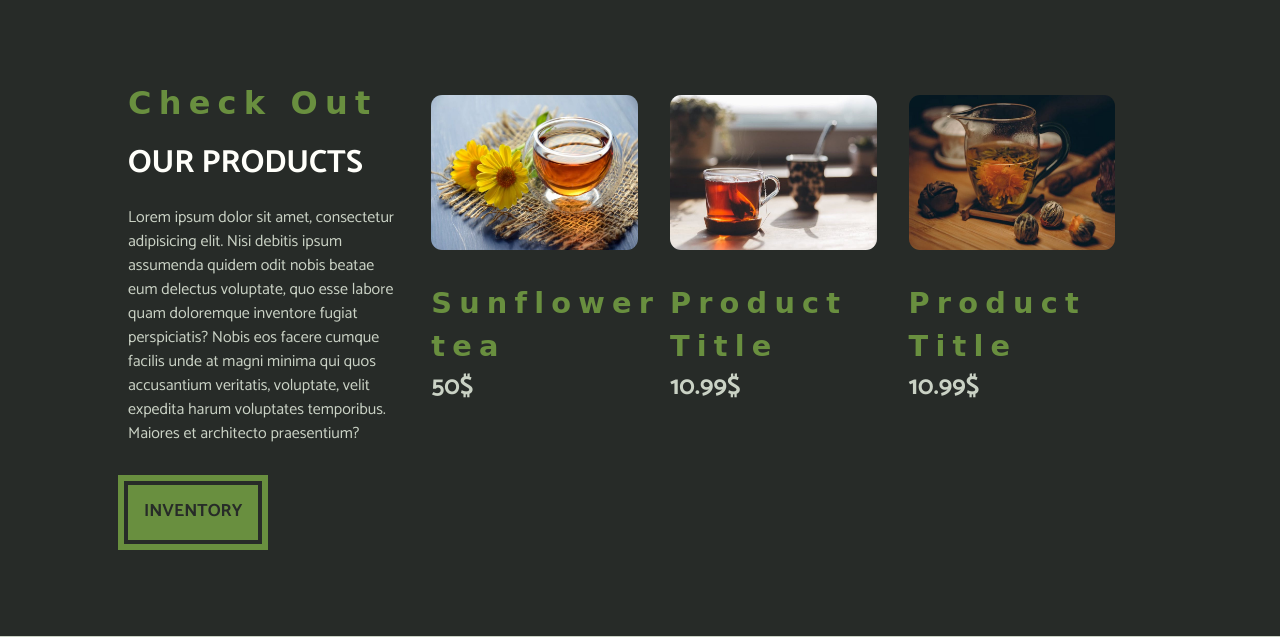
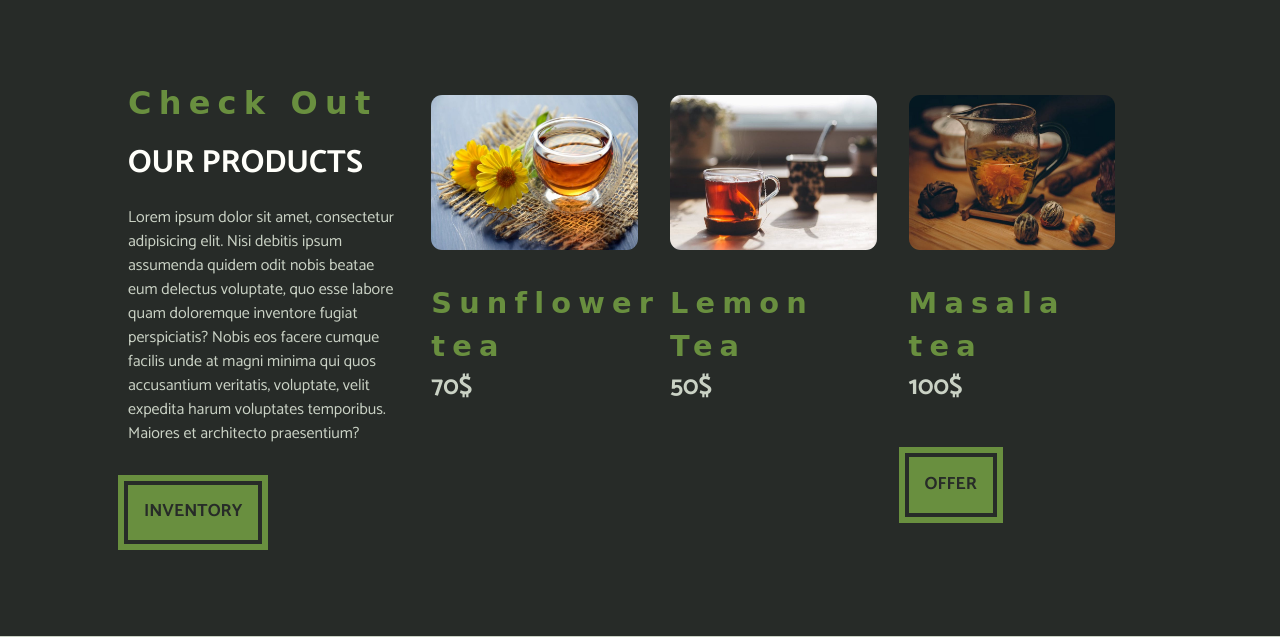
Before and after one commit to Manash-git/Django-101, a Django app: page / in a window 1280 px wide. Shown: the part 1871-2508 px from the top of the page. Run offline with Django 3.2, Linux system fonts and the light colour scheme; some web fonts are replaced.

Commit message:
make product class dynamic

```diff
--- a/django_learn/teashop/models.py
+++ b/django_learn/teashop/models.py
@@ -6,3 +6,5 @@ class Product:
     id: int
     title: str
     price: int
+    img: str
+    offer: bool
--- a/django_learn/teashop/views.py
+++ b/django_learn/teashop/views.py
@@ -6,10 +6,26 @@ from .models import Product
 
 def home(request):
 
-    p = Product()
-    p.title = "Sunflower tea"
-    p.price = 50
+    p1 = Product()
+    p1.title = "Sunflower tea"
+    p1.price = 70
+    p1.img = 'product-1.jpeg'
+    p1.offer = False
+
+    p2 = Product()
+    p2.title = "Lemon Tea"
+    p2.price = 50
+    p2.img = 'product-2.jpeg'
+    p2.offer = False
+
+    p3 = Product()
+    p3.title = "Masala tea"
+    p3.price = 100
+    p3.img = 'product-3.jpeg'
+    p3.offer = True
+
+    prdcts = [p1,p2,p3]
 
     # return HttpResponse("<h1>Hello World</h1>")
     # return render(request,'index.html')
-    return render(request,'index.html',{"p1": p})
+    return render(request,'index.html',{"prdcts":prdcts})
--- a/django_learn/templates/index.html
+++ b/django_learn/templates/index.html
@@ -1,4 +1,7 @@
 {% load static %}
+{% static "images" as imagedir %}
+
+
 <!DOCTYPE html>
 <html lang="en">
 
@@ -134,12 +137,28 @@
                 <a href="products.html" class="common-btn">inventory</a>
             </article>
             <article class="products-collection clearfix">
+
+            {% for i in prdcts %}
+
                 <div class="product">
-                    <img src="{% static './images/product-1.jpeg' %}" alt="product-1" class="product-img">
-                    <h3 class="product-title">{{p1.title}}</h3>
-                    <h3 class="product-price">{{p1.price}}$</h3>
+                    <!-- <img src="{% static './images/product-1.jpeg' %}" alt="product-1" class="product-img"> -->
+
+                    <img src="{{imagedir}}/{{i.img}}" alt="product-1" class="product-img">
+
+
+                    <h3 class="product-title">{{i.title}}</h3>
+                    <h3 class="product-price">{{i.price}}$</h3>
+
+                    {% if i.offer %}
+                        <P class="common-btn">Offer</P>
+                    {% endif %}
+
                 </div>
-                <div class="product">
+
+            {% endfor %}
+
+
+                <!-- <div class="product">
                     <img src="{% static './images/product-2.jpeg' %}" alt="product-3" class="product-img">
                     <h3 class="product-title">Product Title</h3>
                     <h3 class="product-price">10.99$</h3>
@@ -148,7 +167,10 @@
                     <img src="{% static './images/product-3.jpeg' %}" alt="product-3" class="product-img">
                     <h3 class="product-title">Product Title</h3>
                     <h3 class="product-price">10.99$</h3>
-                </div>
+                </div> -->
+
+
+
             </article>
         </div>
     </section>
```
